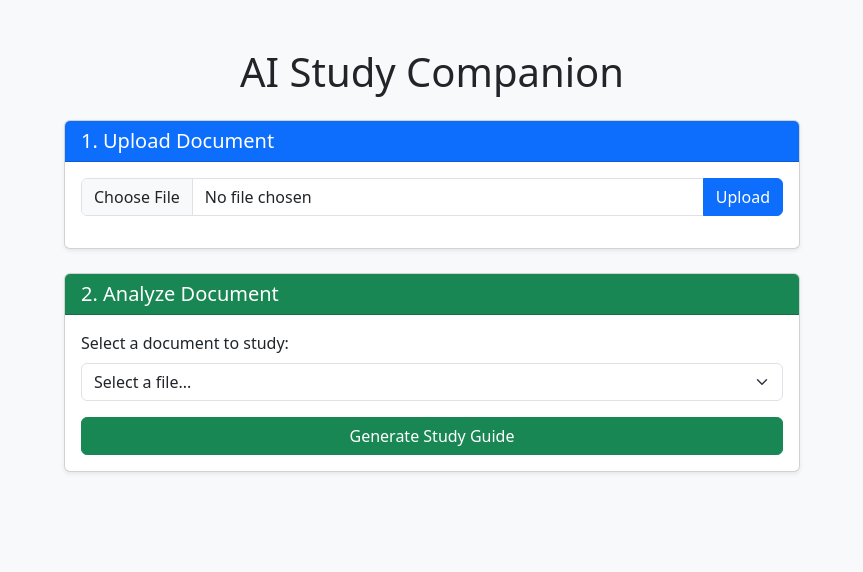
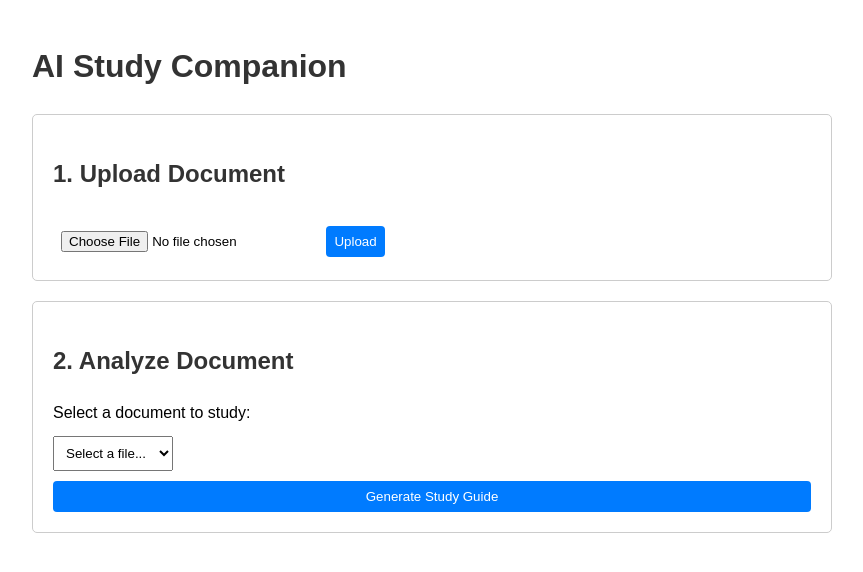
Before and after one commit to elijahdavion/AI-Study-Companion, a Flask app: page / in a window 1280 px wide. Shown: the top 572 px of the page, without its empty margins (208-1071 px from the left). Run offline with Flask 3, Linux system fonts and the light colour scheme.

Commit message:
From Scratch V8

```diff
--- a/templates/index.html
+++ b/templates/index.html
@@ -4,88 +4,107 @@
     <meta charset="UTF-8">
     <meta name="viewport" content="width=device-width, initial-scale=1.0">
     <title>AI Study Companion</title>
-    <!-- Bootstrap CSS -->
-    <link href="https://cdn.jsdelivr.net/npm/bootstrap@5.3.0/dist/css/bootstrap.min.css" rel="stylesheet">
     <!-- Marked.js for Markdown rendering -->
     <script src="https://cdn.jsdelivr.net/npm/marked/marked.min.js"></script>
     <style>
-        .progress-bar {
+        body {
+            font-family: sans-serif;
+            max-width: 800px;
+            margin: 0 auto;
+            padding: 20px;
+            line-height: 1.6;
+        }
+        .section {
+            border: 1px solid #ccc;
+            padding: 20px;
+            margin-bottom: 20px;
+            border-radius: 5px;
+        }
+        h1, h2 { color: #333; }
+
+        /* Loading Bar Styles */
+        #loadingContainer {
+            display: none;
+            margin-top: 15px;
+        }
+        .progress-wrapper {
+            width: 100%;
+            background-color: #f0f0f0;
+            border-radius: 4px;
+            height: 20px;
+            overflow: hidden;
+            border: 1px solid #ddd;
+        }
+        #progressBar {
+            width: 0%;
+            height: 100%;
+            background-color: #4CAF50; /* Green */
             transition: width 0.5s ease;
         }
-        .analysis-content h2 {
-            margin-top: 1.5rem;
-            font-size: 1.5rem;
-            border-bottom: 2px solid #dee2e6;
-            padding-bottom: 0.5rem;
+        #statusText {
+            display: block;
+            margin-top: 5px;
+            font-size: 0.9em;
+            color: #555;
         }
-        .analysis-content ul {
-            margin-bottom: 1rem;
+
+        /* Form Elements */
+        select, button, input[type="file"] {
+            margin-top: 10px;
+            padding: 8px;
         }
+        button {
+            cursor: pointer;
+            background-color: #007BFF;
+            color: white;
+            border: none;
+            border-radius: 4px;
+        }
+        button:disabled {
+            background-color: #ccc;
+            cursor: not-allowed;
+        }
+        #resultSection { display: none; }
     </style>
 </head>
-<body class="bg-light">
+<body>
 
-<div class="container py-5">
-    <div class="row justify-content-center">
-        <div class="col-lg-8">
-            <h1 class="text-center mb-4">AI Study Companion</h1>
+    <h1>AI Study Companion</h1>
 
     <!-- Upload Section -->
-            <div class="card shadow-sm mb-4">
-                <div class="card-header bg-primary text-white">
-                    <h5 class="mb-0">1. Upload Document</h5>
+    <div class="section">
+        <h2>1. Upload Document</h2>
+        <input type="file" id="fileInput" accept=".pdf">
+        <button onclick="handleFileUpload()" id="uploadBtn">Upload</button>
+
+        <!-- The Loading Bar You Requested -->
+        <div id="loadingContainer">
+            <div class="progress-wrapper">
+                <div id="progressBar"></div>
             </div>
-                <div class="card-body">
-                    <div class="input-group mb-3">
-                        <input type="file" class="form-control" id="fileInput" accept=".pdf">
-                        <button class="btn btn-primary" type="button" onclick="handleFileUpload()" id="uploadBtn">Upload</button>
-                    </div>
-
-                    <!-- Loading Bar & Status -->
-                    <div id="uploadStatusContainer" style="display: none;">
-                        <div class="progress mb-2" style="height: 20px;">
-                            <div id="progressBar" class="progress-bar progress-bar-striped progress-bar-animated" role="progressbar" style="width: 0%"></div>
-                        </div>
-                        <div class="d-flex justify-content-between">
-                            <small id="statusText" class="text-muted">Initializing...</small>
-                            <div id="spinner" class="spinner-border spinner-border-sm text-primary" role="status" style="display:none;"></div>
-                        </div>
-                    </div>
+            <span id="statusText">Uploading file to cloud...</span>
         </div>
     </div>
 
     <!-- Analysis Section -->
-            <div class="card shadow-sm">
-                <div class="card-header bg-success text-white">
-                    <h5 class="mb-0">2. Analyze Document</h5>
-                </div>
-                <div class="card-body">
-                    <div class="mb-3">
-                        <label for="fileSelect" class="form-label">Select a document to study:</label>
-                        <select class="form-select" id="fileSelect">
+    <div class="section">
+        <h2>2. Analyze Document</h2>
+        <label for="fileSelect">Select a document to study:</label><br>
+        <select id="fileSelect">
             <option selected disabled>Loading files...</option>
         </select>
-                    </div>
-                    <button class="btn btn-success w-100" onclick="analyzeFile()" id="analyzeBtn">Generate Study Guide</button>
-                </div>
+        <br>
+        <button onclick="analyzeFile()" id="analyzeBtn" style="width: 100%; margin-top: 10px;">Generate Study Guide</button>
     </div>
 
     <!-- Results Section -->
-            <div id="resultSection" class="mt-4" style="display: none;">
-                <div class="card shadow-sm">
-                    <div class="card-body">
-                        <h4 class="card-title">Analysis Result</h4>
+    <div id="resultSection" class="section">
+        <h3>Analysis Result</h3>
         <hr>
-                        <div id="analysisContent" class="analysis-content"></div>
-                        <div class="mt-3">
-                            <small class="text-muted"><strong>Sources:</strong> <span id="sourcesList"></span></small>
-                        </div>
-                    </div>
-                </div>
-            </div>
-
-        </div>
-    </div>
+        <div id="analysisContent"></div>
+        <p style="margin-top: 20px; font-size: 0.9em; color: #666;">
+            <strong>Sources:</strong> <span id="sourcesList"></span>
+        </p>
     </div>
 
 <script>
@@ -123,20 +142,17 @@
         const file = fileInput.files[0];
         if (!file) return alert("Please select a PDF file first.");
 
-        // UI: Reset and Show Loading
-        const container = document.getElementById('uploadStatusContainer');
+        // UI: Show Loading
+        const container = document.getElementById('loadingContainer');
         const progressBar = document.getElementById('progressBar');
         const statusText = document.getElementById('statusText');
-        const spinner = document.getElementById('spinner');
         const uploadBtn = document.getElementById('uploadBtn');
 
         container.style.display = 'block';
-        spinner.style.display = 'block';
         uploadBtn.disabled = true;
 
         // Step 1: Uploading
         progressBar.style.width = '30%';
-        progressBar.className = 'progress-bar progress-bar-striped progress-bar-animated bg-primary';
         statusText.innerText = "Uploading file to cloud...";
 
         const formData = new FormData();
@@ -159,9 +175,7 @@
 
             // Step 3: Success
             progressBar.style.width = '100%';
-            progressBar.className = 'progress-bar bg-success';
             statusText.innerText = "Ready! File is indexed and available.";
-            spinner.style.display = 'none';
             uploadBtn.disabled = false;
 
             // Refresh dropdown
@@ -178,9 +192,8 @@
 
         } catch (error) {
             console.error(error);
-            progressBar.className = 'progress-bar bg-danger';
+            progressBar.style.backgroundColor = '#dc3545'; // Red for error
             statusText.innerText = "Error: " + error.message;
-            spinner.style.display = 'none';
             uploadBtn.disabled = false;
         }
     }
@@ -228,7 +241,7 @@
 
         // UI: Loading State
         analyzeBtn.disabled = true;
-        analyzeBtn.innerHTML = '<span class="spinner-border spinner-border-sm" role="status" aria-hidden="true"></span> Analyzing...';
+        analyzeBtn.innerText = 'Analyzing...';
         resultSection.style.display = 'none';
 
         try {
```
Lines whose indentation alone changed are shown as unchanged.
